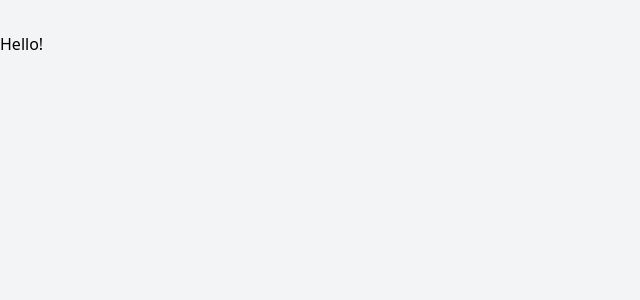
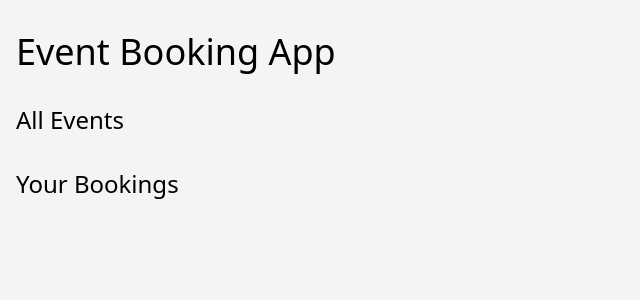
Before and after one commit to filipivanovic/event-booking, a Vue app: page / in a window 1280 px wide. Shown: the top 300 px of the page, without its empty margins (0-640 px from the left). Built offline with nearby package versions, Linux system fonts and the light colour scheme.

Commit message:
tailwind css part 3

```diff
--- a/src/App.vue
+++ b/src/App.vue
@@ -1,5 +1,7 @@
 <template>
-  <main class="container mx-auto my-8 space-y-8">
-    Hello!
+  <main class="container mx-4 my-8 space-y-8">
+    <h1 class="text-4xl font-medium">Event Booking App</h1>
+    <h2 class="text-2xl font-medium">All Events</h2>
+    <h2 class="text-2xl font-medium">Your Bookings</h2>
   </main>
 </template>
```
